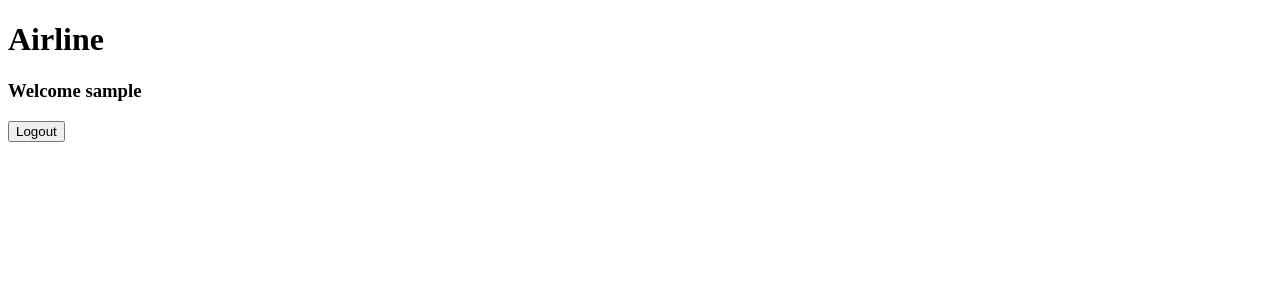
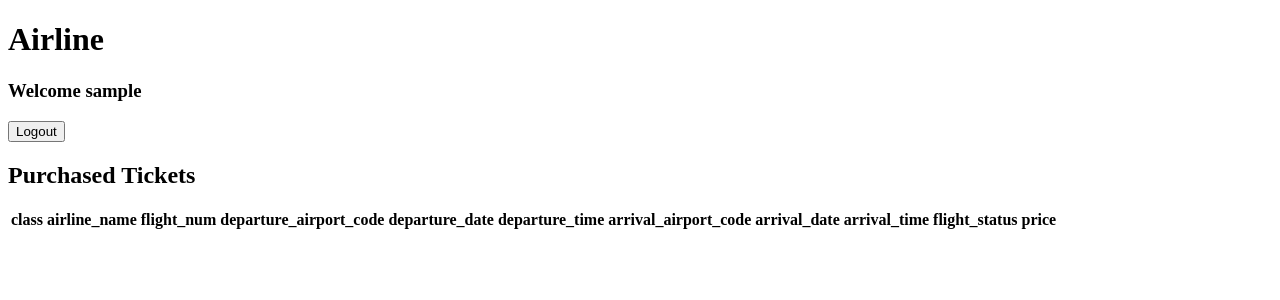
Before and after one commit to tse-jeff/db_project, a Flask app: page / in a window 1280 px wide. Shown: the top 300 px of the page. Run offline with Flask 2, Linux system fonts and the light colour scheme; the visitor is signed in with stand-in values (Sample User, id 1); tables that the repository leaves empty hold one stand-in row (values such as "Sample post"); lists and menus that the app fills with data are empty.

Commit message:
displayed purchased tickets

```diff
--- a/app/routes.py
+++ b/app/routes.py
@@ -2,6 +2,7 @@ from flask import Flask, render_template, request, session, redirect, url_for
 import sys
 import pymysql.cursors
 import hashlib
+from datetime import datetime, date
 
 app = Flask(__name__)
 sys.path.append('..')
@@ -27,7 +28,15 @@ def hash_password(password):
 def index():
     if not session.get('username'):
         return render_template('index.html')
-    return render_template('index.html', username=session.get('username'))
+    else:
+        purchased_tickets()
+        print(session['flights'])
+        return render_template(
+            'index.html',
+            username=session.get('username'),
+            is_staff=session.get('is_staff'),
+            flights=session.get('flights')
+        )
 
 
 # customer routes
@@ -52,10 +61,51 @@ def login():
 
         if data:
             session['username'] = email
+            session['is_staff'] = False
+
             return redirect(url_for('index'))
         else:
             error = 'Invalid username or password'
             return render_template('customerLogin.html', error=error)
+
+
+def purchased_tickets():
+    cursor = connection.cursor()
+    query = 'SELECT ticket_id FROM purchase WHERE email = %s'
+    cursor.execute(query, session.get('username'))
+    ticket_ids = cursor.fetchall()
+    session['ticket_ids'] = ticket_ids
+    print(ticket_ids)
+
+    flights = []
+    # find all flight_num from ticket_ids
+    for ticket_id in ticket_ids:
+        query = 'SELECT flight_num FROM ticket WHERE ID = %s'
+        cursor.execute(query, ticket_id['ticket_id'])
+        flights.append(cursor.fetchone())
+
+    # add flight info to flights
+    for flight in flights:
+        query = 'SELECT * FROM flight WHERE flight_num = %s'
+        cursor.execute(query, flight['flight_num'])
+        flight.update(cursor.fetchone())
+
+    # convert all datetime to string
+    for flight in flights:
+        flight['departure_date'] = flight['departure_date'].isoformat()
+        flight['arrival_date'] = flight['arrival_date'].isoformat()
+        flight['departure_time'] = str(flight['departure_time'])
+        flight['arrival_time'] = str(flight['arrival_time'])
+
+    # add ticket info to flights
+    for flight in flights:
+        query = 'SELECT class, sold_price FROM ticket ' + \
+                'WHERE flight_num = %s AND customer_email = %s'
+        cursor.execute(query, (flight['flight_num'], session['username']))
+        flight.update(cursor.fetchone())
+
+    cursor.close()
+    session['flights'] = flights
 
 
 @app.route('/customerRegister', methods=['GET', 'POST'])
@@ -110,6 +160,7 @@ def staffLogin():
 
         if data:
             session['username'] = username
+            session['is_staff'] = True
             return redirect(url_for('index'))
         else:
             error = 'Invalid username or password'
@@ -156,7 +207,8 @@ def staffRegister():
 @app.route('/logout')
 def logout():
     # session.pop('username')
-    session['username'] = None
+    # session['username'] = None
+    session.clear()
     return redirect(url_for('index'))
 
 
--- a/app/templates/index.html
+++ b/app/templates/index.html
@@ -7,22 +7,60 @@
 
 <body>
     <h1>Airline</h1>
-    <!-- <h2>Flights</h2>
-    <ul>
-        <li><a href="/flights/1">Flight 1</a></li>
-        <li><a href="/flights/2">Flight 2</a></li>
-        <li><a href="/flights/3">Flight 3</a></li>
-    </ul> -->
-
     <!-- if there is username, show logout button -->
     {% if username %}
         <h3>Welcome {{username}}</h3>
         <button onclick="window.location.href='/logout'">Logout</button>
+        {% if staff %}
+
+        {% else %}
+            <!-- show purchased tickets -->
+            <h2>Purchased Tickets</h2>
+            <table>
+                <tr>
+                    <th>class</th>
+                    <th>airline_name</th>
+                    <th>flight_num</th>
+                    <th>departure_airport_code</th>
+                    <th>departure_date</th>
+                    <th>departure_time</th>
+                    <th>arrival_airport_code</th>
+                    <th>arrival_date</th>
+                    <th>arrival_time</th>
+                    <th>flight_status</th>
+                    <th>price</th>
+                </tr>
+                {% for flight in flights %}
+                    <tr>
+                        <td>{{flight.class}}</td>
+                        <td>{{flight.airline_name}}</td>
+                        <td>{{flight.flight_num}}</td>
+                        <td>{{flight.departure_airport_code}}</td>
+                        <td>{{flight.departure_date}}</td>
+                        <td>{{flight.departure_time}}</td>
+                        <td>{{flight.arrival_airport_code}}</td>
+                        <td>{{flight.arrival_date}}</td>
+                        <td>{{flight.arrival_time}}</td>
+                        <td>{{flight.flight_status}}</td>
+                        <td>{{flight.sold_price}}</td>
+                    </tr>
+                {% endfor %}
+        {% endif %}
     {% else %}
         <!-- button to redirect to customer login -->
         <button onclick="window.location.href='/customerLogin'">Customer Login</button>
         <!-- button to redirect to staff login -->
         <button onclick="window.location.href='/staffLogin'">Staff Login</button>
     {% endif %}
+
+    <!-- search for flights -->
+    <!-- <h2>Search for Flights</h2>
+    <form action="/search" method="post">
+        <input type="text" name="departure" placeholder="departure" required/> </br>
+        <input type="text" name="arrival" placeholder="arrival" required/> </br>
+        <input type="date" name="departure_date" placeholder="departure date" required/> </br>
+        <input type="submit" value="Search"/>
+    </form> -->
+
 </body>
 </html>
```
Also changed, not shown: app/templates/flights.html (+28 -0 lines).
